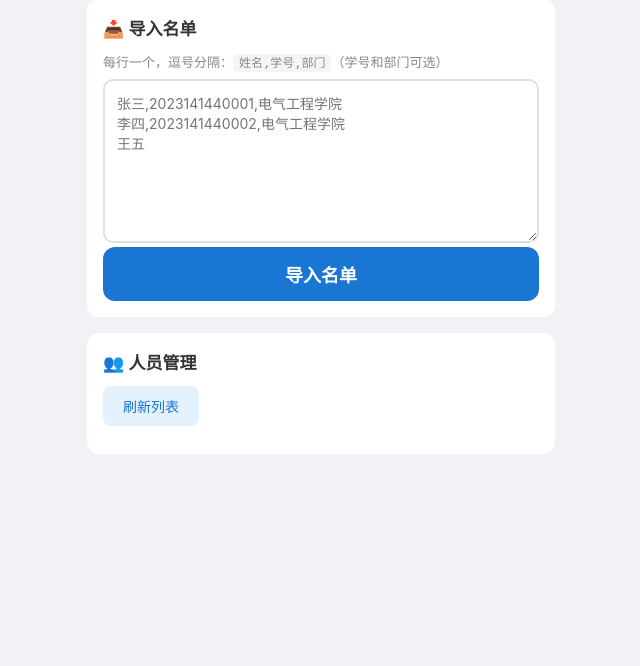
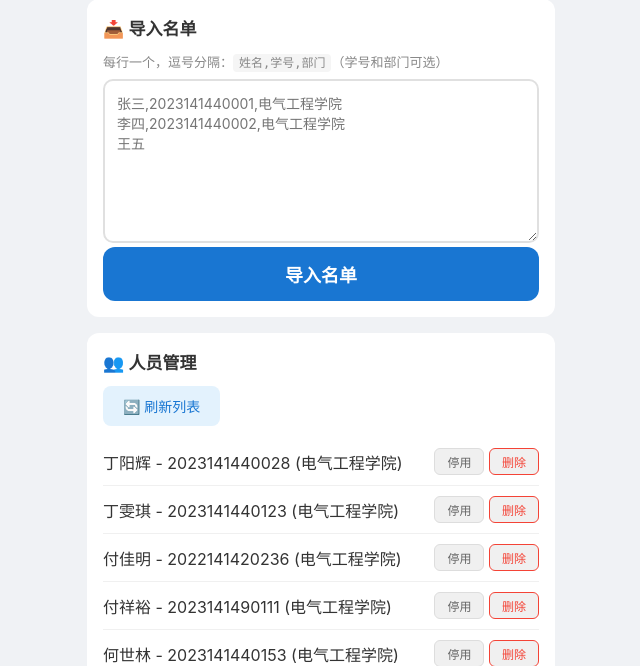
Before and after one commit to zhai66666-max/wandianming, a Flask app: page /admin/ in a window 1280 px wide. Shown: the part 5592-6258 px from the top of the page, without its empty margins (319-959 px from the left). Before the commit the page ends 6046 px from the top, so only its background shows below. Run offline with Flask 3, Linux system fonts and the light colour scheme; the visitor is signed in with stand-in values (Sample User, id 1); data comes from the database, SQL or seed files in the repository; data that the repository does not hold is empty.

Commit message:
fix: auto-load person list with delete buttons on admin page

```diff
--- a/app/templates/admin.html
+++ b/app/templates/admin.html
@@ -104,8 +104,8 @@
         <!-- 人员管理 -->
         <div class="section">
             <h2>👥 人员管理</h2>
-            <button onclick="loadPersons()" class="btn-secondary">刷新列表</button>
-            <div id="personList" style="margin-top:12px;"></div>
+            <button onclick="loadPersons()" class="btn-secondary">🔄 刷新列表</button>
+            <div id="personList" style="margin-top:12px;">点击「刷新列表」加载...</div>
         </div>
     </div>
 
@@ -216,6 +216,7 @@
     }
 
     loadTodayRecords();
+    loadPersons();  // 自动加载人员列表
     // 每30秒刷新
     setInterval(loadTodayRecords, 30000);
 
```
